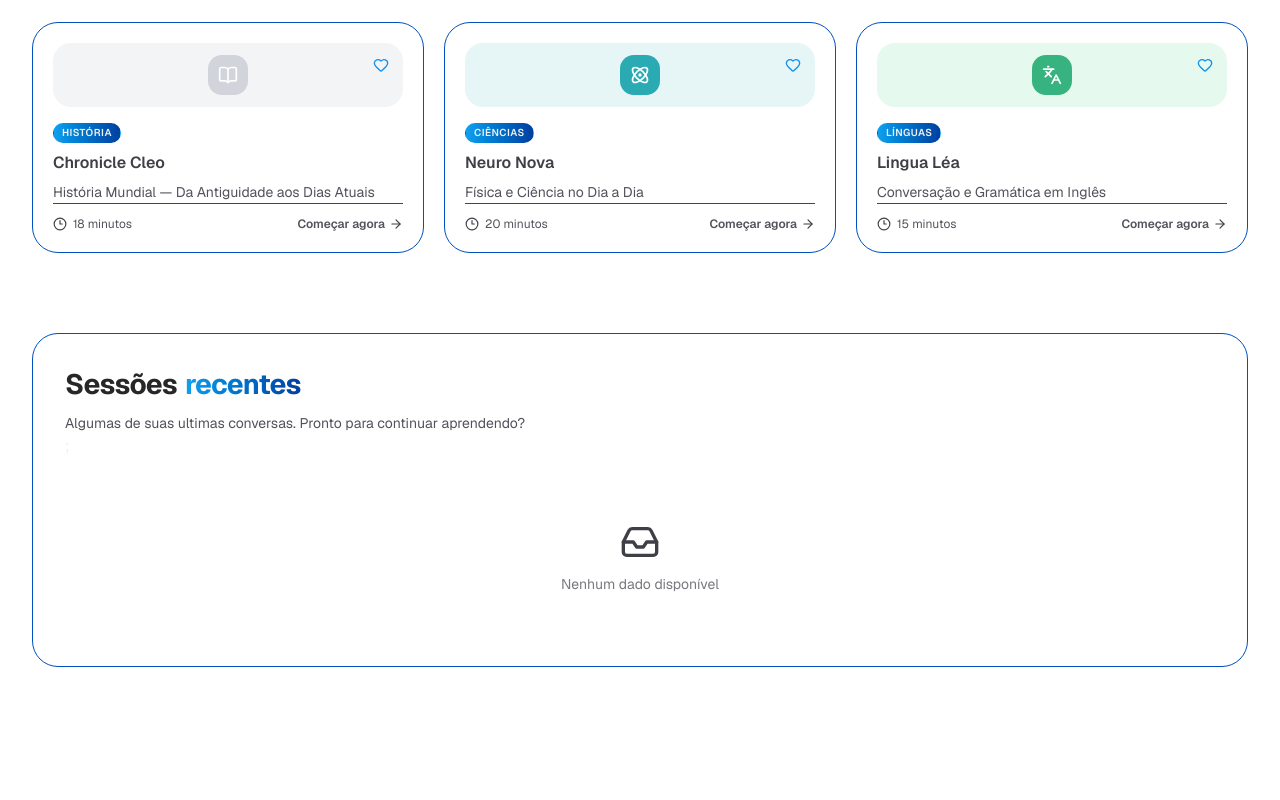
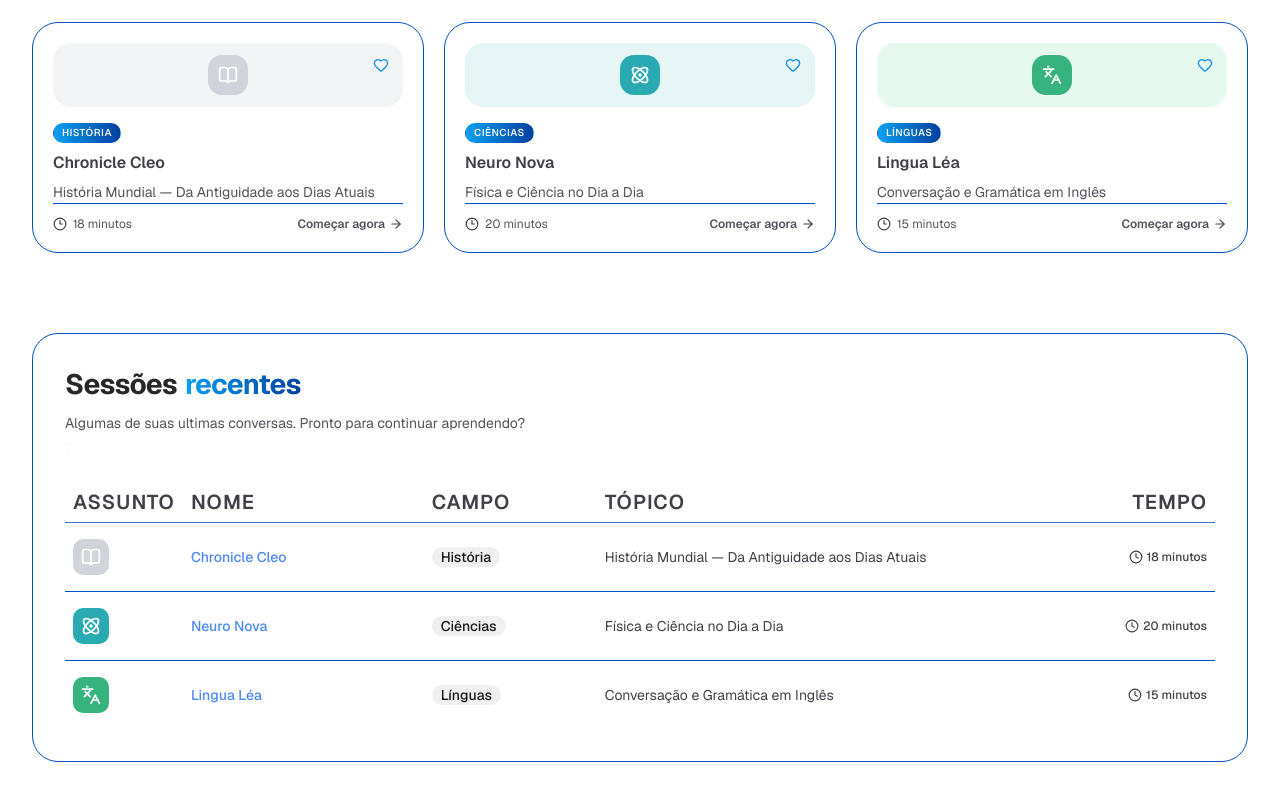
Before and after one commit to FabioMGonc/ai-learn-client, a Next.js app: page / in a window 1280 px wide. Shown: the part 856-1656 px from the top of the page. Before the commit the page ends 1571 px from the top, so only its background shows below. Built offline with nearby package versions, Linux system fonts and the light colour scheme.

Commit message:
Termino da configuração da section Recents

```diff
--- a/components/general/RecentSection.tsx
+++ b/components/general/RecentSection.tsx
@@ -11,7 +11,7 @@ const RecentSection = () => {
             <div className="card lg:col-span-8">
                 <Title headingStart="Sessões" headingEnd="recentes" subtext="Algumas de suas ultimas conversas. Pronto para continuar aprendendo?" />
                 <div className="mt-6">
-                    <TutorList />
+                    <TutorList tutors={tutors}/>
                 </div>
 
             </div>
--- a/components/general/TutorList.tsx
+++ b/components/general/TutorList.tsx
@@ -1,9 +1,15 @@
-import { Inbox } from "lucide-react";
+import { ArrowRight, Clock, Inbox } from "lucide-react";
+import { getSubjectTheme } from "@/lib/utils";
+
 import { Table, TableBody, TableCaption, TableCell, TableFooter, TableHead, TableHeader, TableRow, } from "@/components/ui/table";
+import Link from "next/link";
+import { Badge } from "../ui/badge";
 
 
 const TutorList = ({tutors=[]}: TutorsListProps) => {
     const hasTutor = tutors.length > 0;
+    console.log("TUTORES:", tutors);
+console.log("QUANTIDADE:", tutors.length);
     const columns = [
         { label: "Assunto", className: "w-16"},
         { label: "Nome", className: ""},
@@ -23,17 +29,56 @@ const TutorList = ({tutors=[]}: TutorsListProps) => {
                 <div>
                     <Table>
                         <TableHeader>
-                            <TableRow>
+                            <TableRow className="hover:bg-transparent">
                                 {columns.map(({label, className}) => (
-                                    <TableHead key={label} className={`text[11px] font-semibold uppercase tracking-wider text-zinc-700 ${className}`} />
+                                    <TableHead key={label} className={`text-[20px] font-semibold uppercase tracking-wider text-zinc-700 ${className}`} >
+                                        <span>{label}</span>
+                                    </TableHead>
                                 ))}
                             </TableRow>
                         </TableHeader>
+                        <TableBody>
+                            {
+                                tutors.map(({id, subject, name, topic, duration}, index) => {
+                                    const safeSubject = subject || "General";
+                                    const { Icon, accent } = getSubjectTheme(safeSubject);
+                                    return (
+                                        <TableRow key={`${id}-${index}`} className="group/row border-border transition-colors hover:bg-[#a6d8f3]">
+                                            <TableCell className="py-4 ">
+                                                <div className="flex size-9 items-center justify-center rounded-lg transition-transform group-hover/row:scale-105" style={{background: accent}}>
+                                                    <Icon className="size-5 text-white" />
+                                                </div>
+                                            </TableCell>
+                                            <TableCell className="max-w-40 truncate py-4 text-sm font-medium text-zinc-700">
+                                                <Link href={`/tutors/${id}`} className="inline-flex items-center gap-1.5 text-sm transition-colors text-primary/75">
+                                                    <span>{name}</span>
+                                                    <ArrowRight className="size-3.5 -translate-x-1 text-primary/50 opacity-0 transition-all group-hover/row:translate-x-0 group-hover/row:opacity-100" />
+                                                </Link>
+                                            </TableCell>
+                                            <TableCell className="hidden py-4 sm:table-cell">
+                                                <Badge variant="secondary" className="text-[14px] font-medium">
+                                                    {
+                                                        safeSubject.charAt(0).toUpperCase() + safeSubject.slice(1)
+                                                    }
+                                                </Badge>
+                                            </TableCell>
+                                            <TableCell className="hidden max-w-60 truncate py-4 text-sm text-zinc-700 md:table-cell">
+                                                <span>{topic}</span>
+                                            </TableCell>
+                                            <TableCell className="align-middle text-right">
+                                                <div className="flex items-center justify-end gap-1 text-xs font-medium text-zinc-700">
+                                                    <Clock className="size-3.5" />
+                                                    <span>{duration} minutos</span>
+                                                </div>
+                                            </TableCell>
+                                        </TableRow>
+                                    )
+                                })
+                            }
+                        </TableBody>
                     </Table>
-
                 </div>
-            )
-            }
+            )}
         </div>
     );
 }
--- a/components/ui/table.tsx
+++ b/components/ui/table.tsx
@@ -70,7 +70,7 @@ function TableHead({ className, ...props }: React.ComponentProps<"th">) {
     <th
       data-slot="table-head"
       className={cn(
-        "h-10 px-2 text-left align-middle font-medium whitespace-nowrap text-foreground [&:has([role=checkbox])]:pr-0",
+        "h-10 px-2 text-left align-middle font-medium whitespace-nowrap text-foreground has-[[role=checkbox]]:pr-0",
         className
       )}
       {...props}
@@ -83,7 +83,7 @@ function TableCell({ className, ...props }: React.ComponentProps<"td">) {
     <td
       data-slot="table-cell"
       className={cn(
-        "p-2 align-middle whitespace-nowrap [&:has([role=checkbox])]:pr-0",
+        "p-2 align-middle whitespace-nowrap has-[[role=checkbox]]:pr-0",
         className
       )}
       {...props}
```
